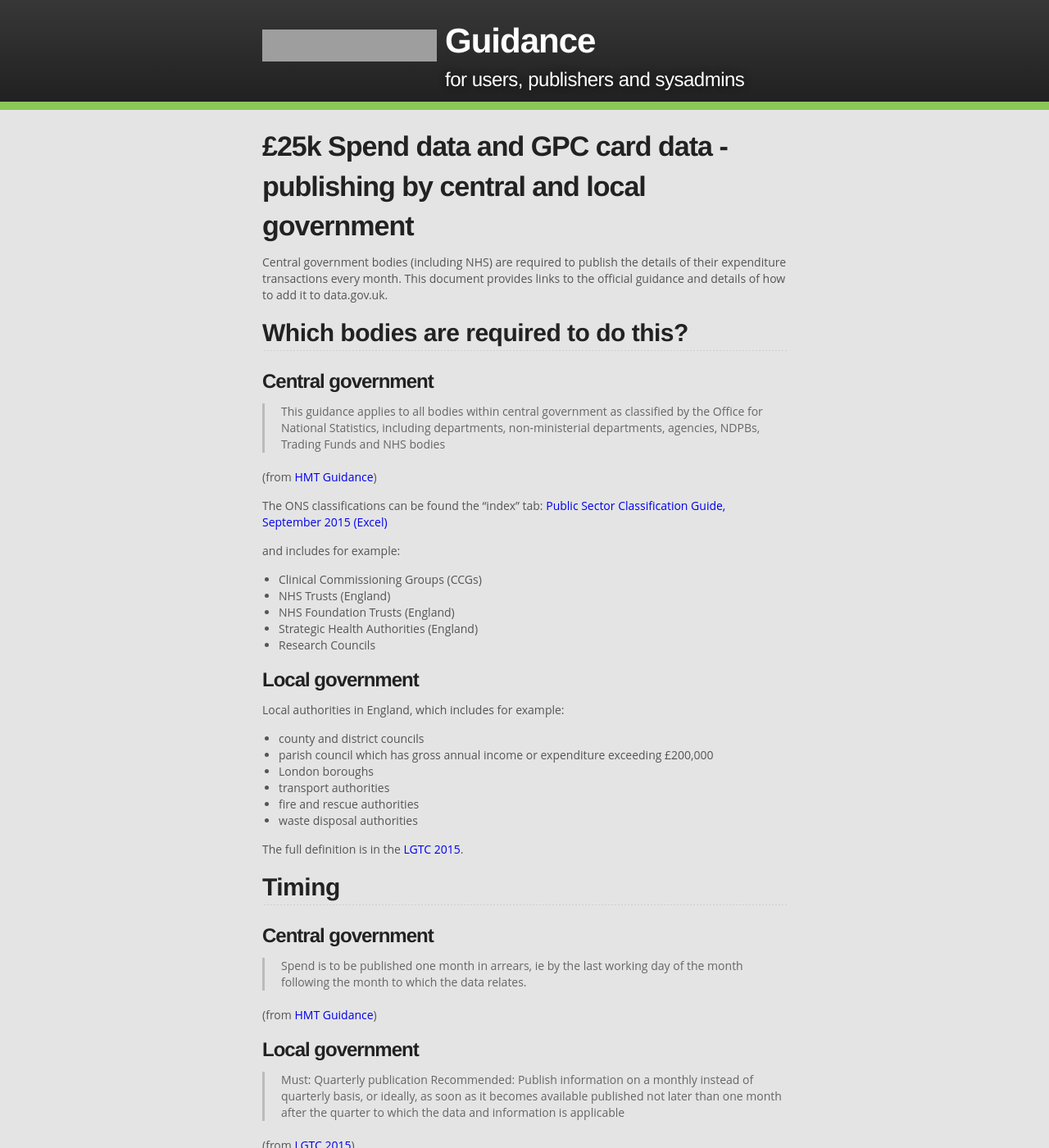
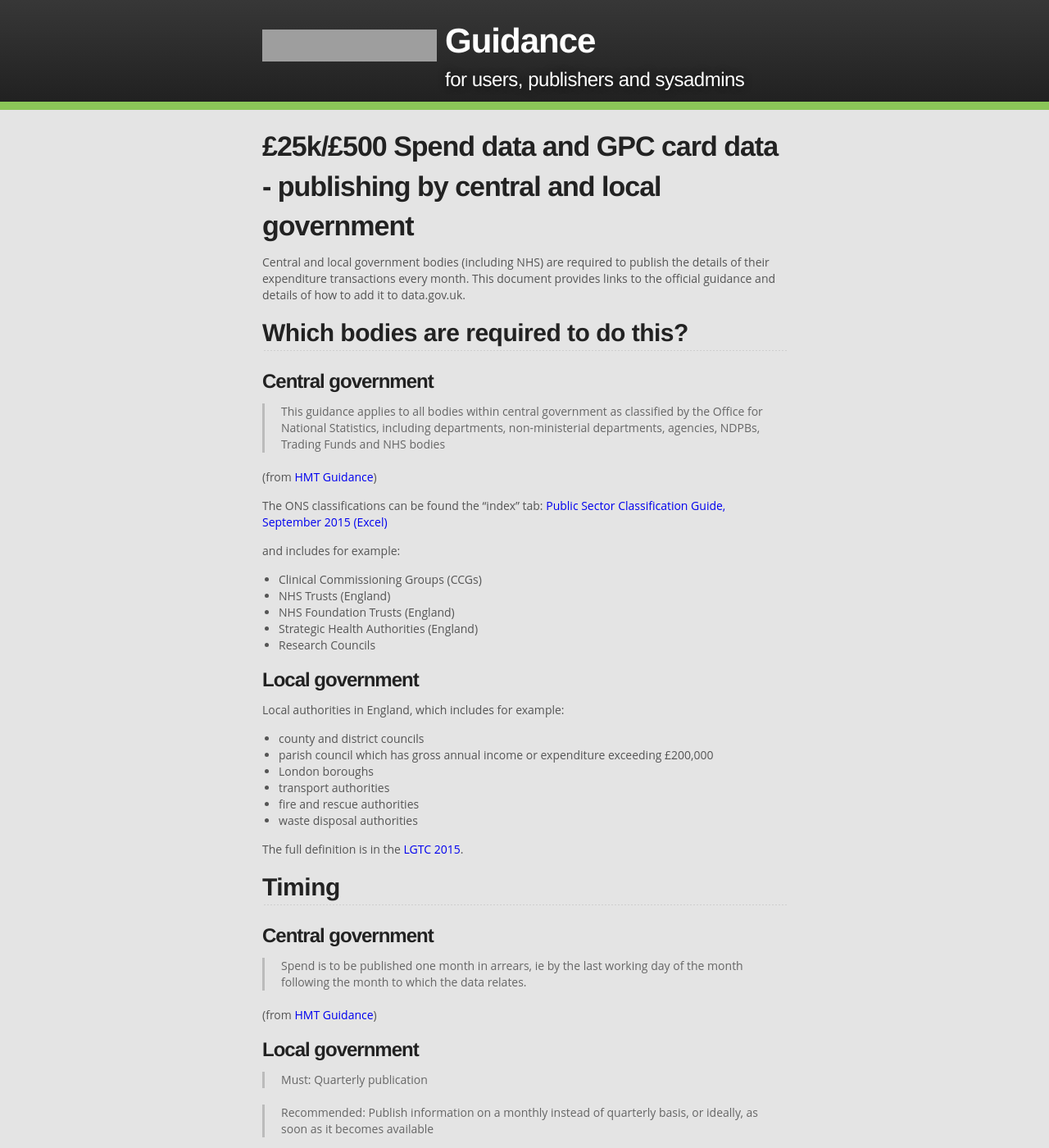
Before and after one commit to datagovuk/guidance, a Jekyll site: the page built from 25k-spend-data.md, in a window 1280 px wide and 1400 px high. Shown: the whole window at 82% size. Built offline with Jekyll 4.4.1, drawn with Linux system fonts in a browser that asks for light colours; some of the changed text lies outside the part shown; grey boxes are pictures that could not be loaded.

Commit message:
Tidy spend data

```diff
--- a/25k-spend-data.md
+++ b/25k-spend-data.md
@@ -1,9 +1,9 @@
 ---
 layout: "default"
-title: "£25k Spend data and GPC card data - publishing by central and local government"
+title: "£25k/£500 Spend data and GPC card data - publishing by central and local government"
 ---
 
-Central government bodies (including NHS) are required to publish the details of their expenditure transactions every month. This document provides links to the official guidance and details of how to add it to data.gov.uk.
+Central and local government bodies (including NHS) are required to publish the details of their expenditure transactions every month. This document provides links to the official guidance and details of how to add it to data.gov.uk.
 
 ## Which bodies are required to do this?
 
@@ -47,7 +47,9 @@ The full definition is in the [LGTC 2015](https://www.gov.uk/government/publicat
 ### Local government
 
 > Must: Quarterly publication
+
 > Recommended: Publish information on a monthly instead of quarterly basis, or ideally, as soon as it becomes available
+
 > published not later than one month after the quarter to which the data and information is applicable
 
 (from [LGTC 2015](https://www.gov.uk/government/publications/local-government-transparency-code-2015))
@@ -120,7 +122,7 @@ Most publishers should use the data.gov.uk web form to add each month's data:
 1. Find your publisher on the [publisher page](https://data.gov.uk/publisher) and click on it.
 2. Now on your publisher's page, if you don't see the '25k spend', '£500 spend' or 'GPC spend' dataset straight away, in the search box type "spend" or "expenditure" to find it. If it doesn't already exist then you'll need to [create it](dataset_form.html) and ensure that on the 'Data Files' tab you select "A timeseries record".
 3. Click on the dataset.
-   ![edit dataset link](images/form_edit_link.png)
+   ![edit dataset link](images/spend_form_edit_link.png)
 4. If you don't see the blue box with "Edit Dataset properties" then either you need to log in, or if you are already logged in then you need to [become 'editor' or 'admin' for your publisher](becoming_an_editor_or_admin.html).
 5. Click "Edit Dataset properties"
 6. Click on the "Data Files" tab.
```
Also changed, not shown: index.md (+1 -1 lines).
